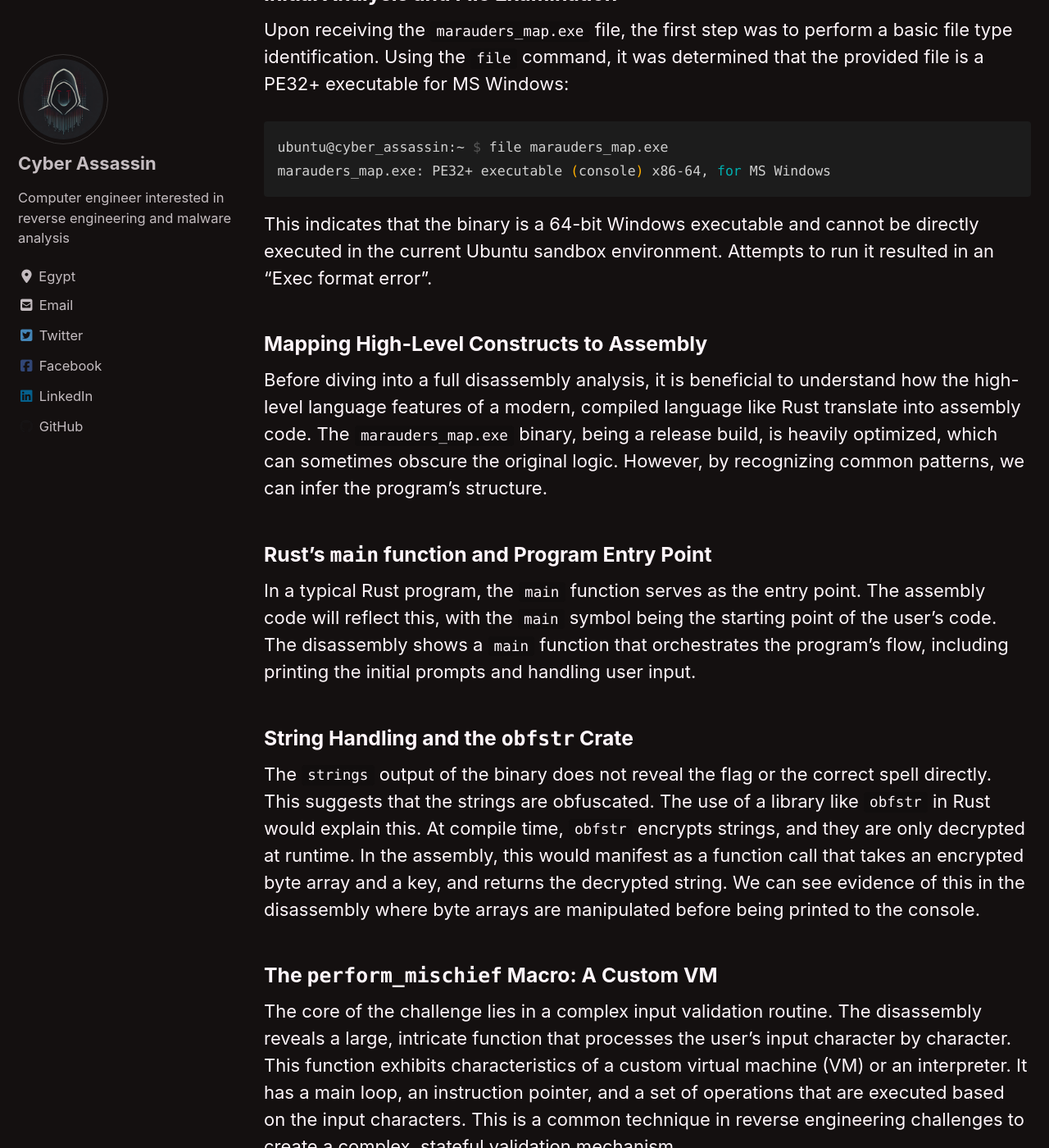
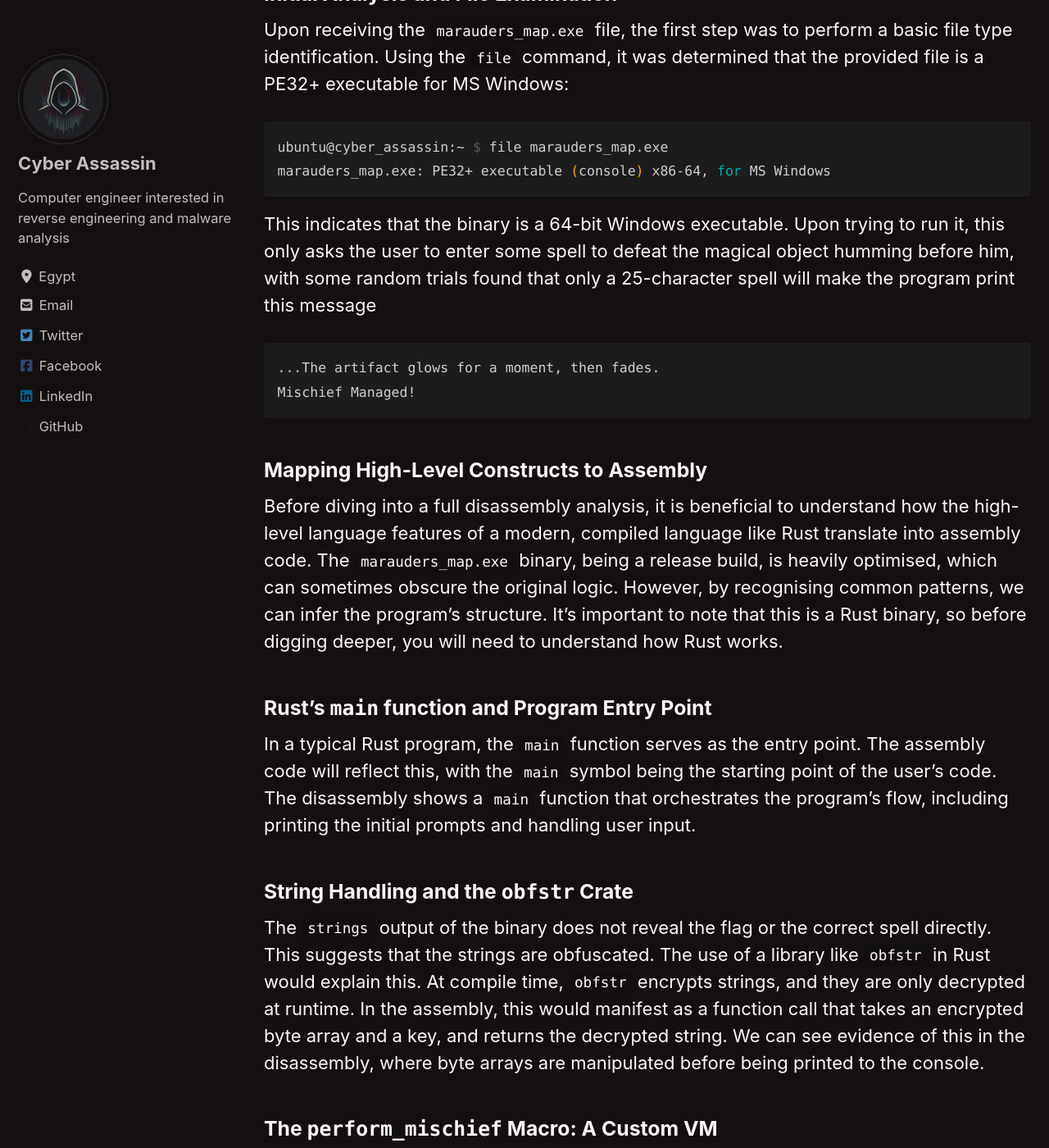
Before and after one commit to Karim-Gomaa/Karim-Gomaa.github.io, a Jekyll site: the page built from _posts/CTF/2025-9-9-ASCWG25_Finals.md, in a window 1280 px wide and 1400 px high, scrolled down 8408 px. Shown: the whole window at 82% size. Built offline with Jekyll 4.4.1, drawn with Linux system fonts in a browser that asks for light colours; cached includes are drawn as plain includes; nearby versions of some CDN libraries; some of the changed text lies outside the part shown.

Commit message:
Update 2025-9-9-ASCWG25_Finals.md

````diff
--- a/_posts/CTF/2025-9-9-ASCWG25_Finals.md
+++ b/_posts/CTF/2025-9-9-ASCWG25_Finals.md
@@ -183,11 +183,15 @@ ubuntu@cyber_assassin:~ $ file marauders_map.exe
 marauders_map.exe: PE32+ executable (console) x86-64, for MS Windows
 ```
 
-This indicates that the binary is a 64-bit Windows executable and cannot be directly executed in the current Ubuntu sandbox environment. Attempts to run it resulted in an "Exec format error".
+This indicates that the binary is a 64-bit Windows executable. Upon trying to run it, this only asks the user to enter some spell to defeat the magical object humming before him, with some random trials found that only a 25-character spell will make the program print this message
+```
+...The artifact glows for a moment, then fades.
+Mischief Managed!
+```
 
 ### Mapping High-Level Constructs to Assembly
 
-Before diving into a full disassembly analysis, it is beneficial to understand how the high-level language features of a modern, compiled language like Rust translate into assembly code. The `marauders_map.exe` binary, being a release build, is heavily optimized, which can sometimes obscure the original logic. However, by recognizing common patterns, we can infer the program's structure.
+Before diving into a full disassembly analysis, it is beneficial to understand how the high-level language features of a modern, compiled language like Rust translate into assembly code. The `marauders_map.exe` binary, being a release build, is heavily optimised, which can sometimes obscure the original logic. However, by recognising common patterns, we can infer the program's structure. It's important to note that this is a Rust binary, so before digging deeper, you will need to understand how Rust works.
 
 ### Rust's `main` function and Program Entry Point
 
@@ -195,7 +199,7 @@ In a typical Rust program, the `main` function serves as the entry point. The as
 
 ### String Handling and the `obfstr` Crate
 
-The `strings` output of the binary does not reveal the flag or the correct spell directly. This suggests that the strings are obfuscated. The use of a library like `obfstr` in Rust would explain this. At compile time, `obfstr` encrypts strings, and they are only decrypted at runtime. In the assembly, this would manifest as a function call that takes an encrypted byte array and a key, and returns the decrypted string. We can see evidence of this in the disassembly where byte arrays are manipulated before being printed to the console.
+The `strings` output of the binary does not reveal the flag or the correct spell directly. This suggests that the strings are obfuscated. The use of a library like `obfstr` in Rust would explain this. At compile time, `obfstr` encrypts strings, and they are only decrypted at runtime. In the assembly, this would manifest as a function call that takes an encrypted byte array and a key, and returns the decrypted string. We can see evidence of this in the disassembly, where byte arrays are manipulated before being printed to the console.
 
 ### The `perform_mischief` Macro: A Custom VM
 
@@ -209,7 +213,7 @@ In the assembly, this custom VM would be represented by:
 
 ### Memory Manipulation and the `MEMORY_MAP_SIZE`
 
-The program initializes a large block of memory (4096 bytes) and performs various operations on it based on the input spell. This memory block acts as the state of the custom VM. The disassembly shows that the program allocates a significant amount of memory on the stack or in the `.data` section, and then performs a series of reads and writes to this memory based on calculations involving the input characters and the instruction pointer. The modulo operations (`% MEMORY_MAP_SIZE`) in the source code would translate to `div` or `idiv` instructions in the assembly, which are used to calculate the offsets into this memory map.
+The program initialises a large block of memory (4096 bytes) and performs various operations on it based on the input spell. This memory block acts as the state of the custom VM. The disassembly shows that the program allocates a significant amount of memory on the stack or in the `.data` section, and then performs a series of reads and writes to this memory based on calculations involving the input characters and the instruction pointer. The modulo operations (`% MEMORY_MAP_SIZE`) in the source code would translate to `div` or `idiv` instructions in the assembly, which are used to calculate the offsets into this memory map.
 
 By understanding these high-level concepts and how they are likely to be represented in assembly, we can approach the disassembly with a more structured and informed perspective, allowing us to reverse engineer the complex logic of the `perform_mischief` routine and uncover the flag.
 
````
Also changed, not shown: other parts of _posts/CTF/2025-9-9-ASCWG25_Finals.md (+2 -2 lines).
